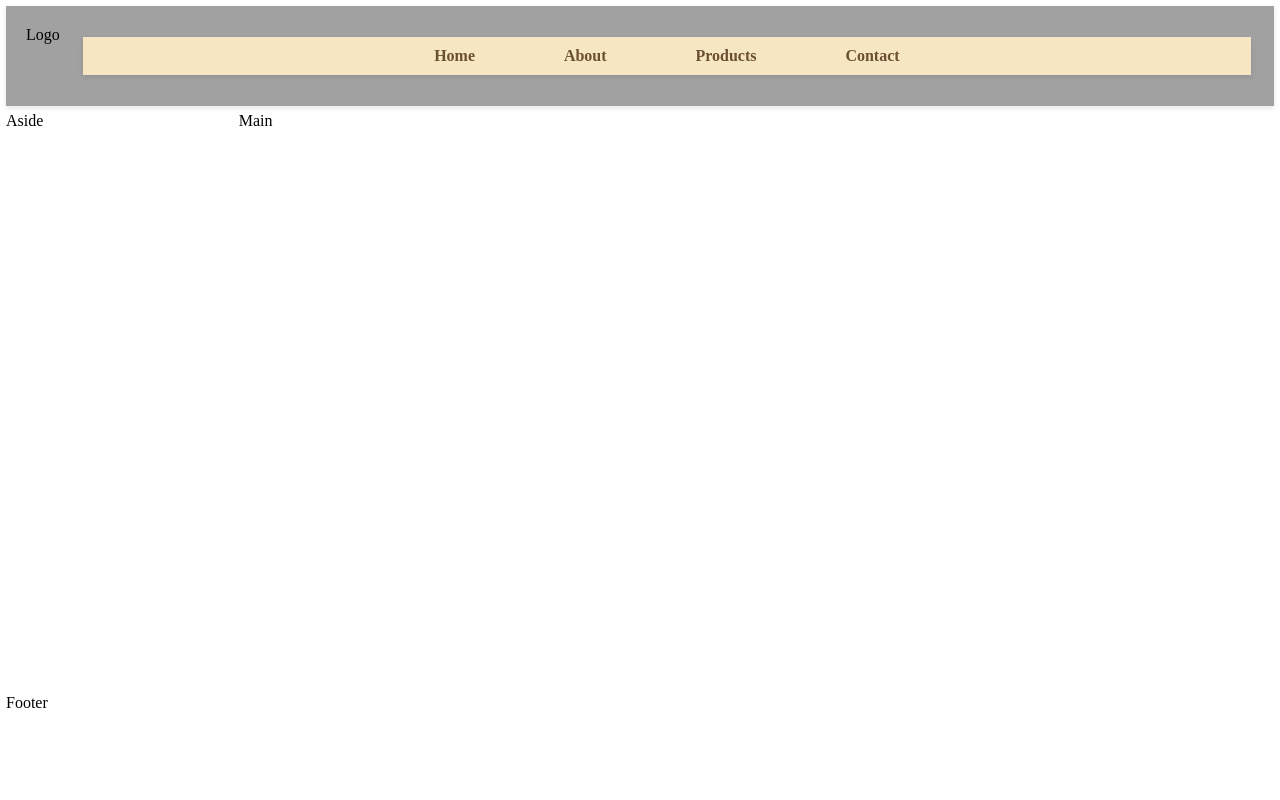
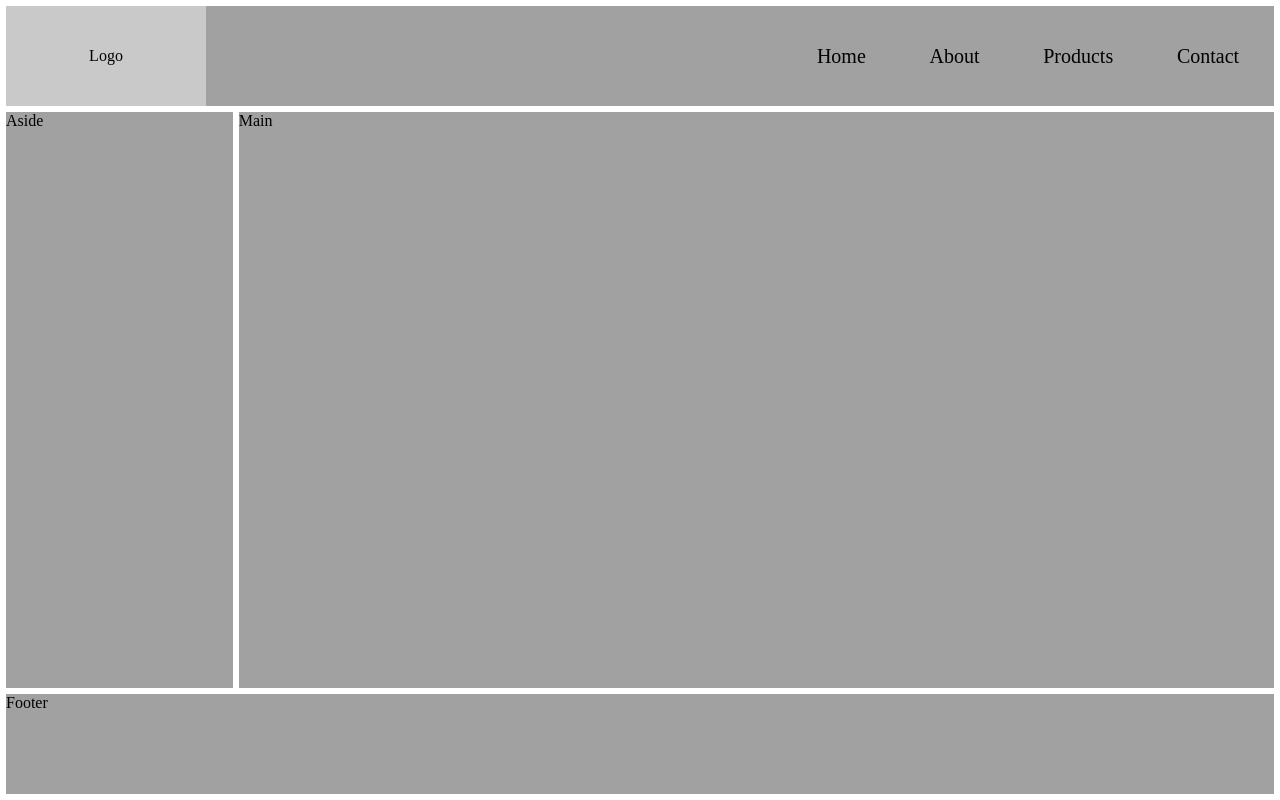
Before and after one commit to robertinho33/site-alphaglam, a PHP site: page /modelo.html in a window 1280 px wide. Run offline with PHP 8.4, Linux system fonts and the light colour scheme.

Commit message:
Update layout.css

```diff
--- a/assets/css/layout.css
+++ b/assets/css/layout.css
@@ -33,13 +33,13 @@ body {
 
 /* Formatação comum entre os elementos. */
 header, nav, main, aside, footer {
-	/* Cor do fundo.
-	background: #a1a1a1;*/
+	/* Cor do fundo. */
+	background: #a1a1a1;
 
 	/* Exibição flexível.                          */
 	/* Torna o elemento um flex container          */
-	/* e os seus elementos internos em flex-itens.
-	display: flex;*/
+	/* e os seus elementos internos em flex-itens. */
+	display: flex;
 
 	/* Margem externa de todos os lados. */
 	margin: 3px;
@@ -49,7 +49,7 @@ header, nav, main, aside, footer {
 
 header {
 	/* Altura do elemento. */
-	height: 50px;
+	height: 100px;
 
 	/* Junção de flex-grow, flex-shrink e flex-basis.  */
 	/* flex-grow – Habilidade de um flex item crescer. */
@@ -57,6 +57,29 @@ header {
 	/* flex-basis – Tamanho inicial do item.           */
 	flex: 1 1 100vw;
 }
+
+header #logo {
+	/* Exibição flexível.                          */
+	/* Torna o elemento um flex container          */
+	/* e os seus elementos internos em flex-itens. */
+	display: flex;
+
+	/* Junção de flex-grow, flex-shrink e flex-basis.  */
+	/* flex-grow – Habilidade de um flex item crescer. */
+	/* flex-shrink - Capacidade de redução do item.    */
+	/* flex-basis – Tamanho inicial do item.           */
+	flex: 0 1 200px;
+
+	/* Cor do fundo. */
+	background: #c9c9c9;
+
+	/* Alinha os itens na vertical. */
+	justify-content: center;
+
+	/* Alinha os itens na horizontal. */
+	align-items: center;
+}
+
 #openMenu, #closeMenu {
 	/* Remove a borda. */
 	border: none;
@@ -237,62 +260,3 @@ a {
 		order: 4;
 	}
 }
-/* Estilo do menu */
-#menu {
-    display: flex; /* Alinha os itens lado a lado */
-    justify-content: center; /* Centraliza os links horizontalmente */
-    flex: 1;
-	gap: 20px; /* Espaçamento entre os links */
-    background-color: #f7e6c2; /* Fundo do menu */
-    padding: 10px; /* Espaçamento interno */
-    box-shadow: 0 2px 5px rgba(0, 0, 0, 0.1); /* Sombras para destaque */
-}
-
-/* Estilo dos links */
-#menu a {
-    text-decoration: none; /* Remove o sublinhado dos links */
-    color: #6b4f32; /* Cor dos links */
-    font-weight: bold; /* Negrito nos textos */
-    font-size: 16px; /* Tamanho da fonte */
-    transition: color 0.3s ease; /* Transição suave ao passar o mouse */
-}
-
-/* Efeito ao passar o mouse */
-#menu a:hover {
-    color: #d4a760; /* Altera a cor ao passar o mouse */
-}
-header {
-    display: flex; /* Usar Flexbox para dividir as partes */
-    align-items: center; /* Alinhar verticalmente ao centro */
-    padding: 0 20px; /* Espaçamento interno horizontal */
-    background: #a1a1a1; /* Cor de fundo do header */
-    height: 100px; /* Altura do header */
-    box-shadow: 0 2px 5px rgba(0, 0, 0, 0.1); /* Adiciona sombra */
-}
-
-header #logo {
-    flex: 0 0 auto; /* Fixa o tamanho do logo */
-    height: 60px; /* Altura do logo */
-    object-fit: contain; /* Mantém a proporção do logo */
-    margin-right: 20px; /* Espaçamento entre o logo e o menu */
-}
-
-#menu {
-    display: flex; /* Alinha os links lado a lado */
-    justify-content: center; /* Centraliza os links no espaço restante */
-    align-items: center; /* Alinha os links verticalmente ao centro */
-    flex: 1; /* O menu ocupa o restante do espaço disponível */
-    gap: 20px; /* Espaçamento entre os links */
-}
-
-#menu a {
-    text-decoration: none; /* Remove o sublinhado */
-    color: #6b4f32; /* Cor dos links */
-    font-weight: bold; /* Fonte em negrito */
-    font-size: 16px; /* Tamanho da fonte */
-    transition: color 0.3s ease; /* Efeito suave ao passar o mouse */
-}
-
-#menu a:hover {
-    color: #d4a760; /* Cor ao passar o mouse */
-}
```
